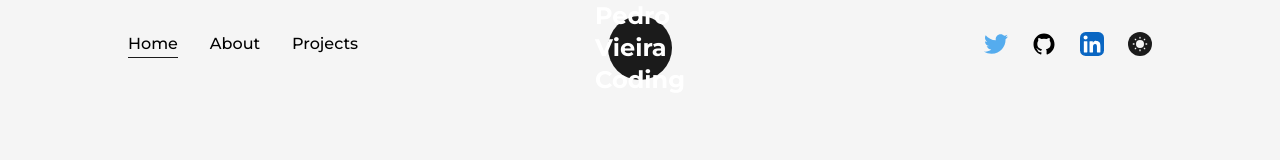
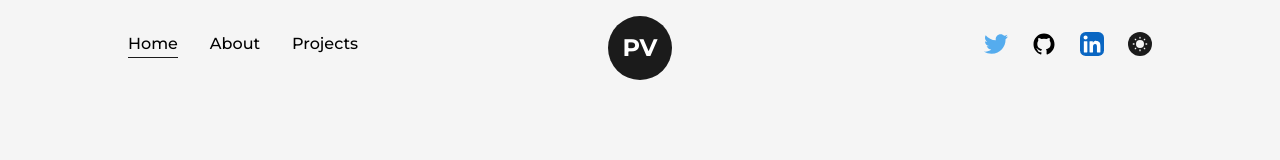
Before and after one commit to PVieiraCoding/web, a Next.js app: page / in a window 1280 px wide. Shown: the top 160 px of the page. Built offline with nearby package versions, Linux system fonts and the light colour scheme.

Commit message:
Update Logo.js

```diff
--- a/src/components/Logo.js
+++ b/src/components/Logo.js
@@ -17,7 +17,7 @@ const Logo = () => {
       backgroundColor:["#121212", "rgba(131,58,180,1)","rgba(253,29,29,1)","rgba(252,176,69,1)","rgba(131,58,180,1)", "#121212"],
       transition:{duration:1, repeat: Infinity }
     }}
-    >Pedro Vieira Coding</MotionLink>
+    >PV</MotionLink>
     </div>
   )
 }
```
